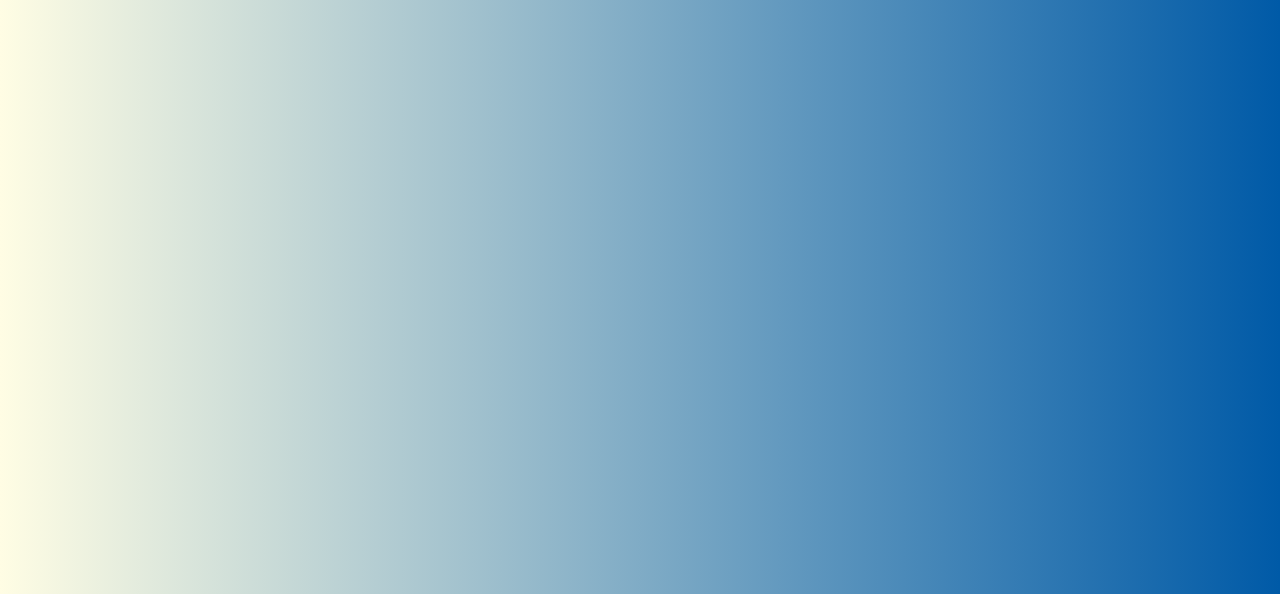
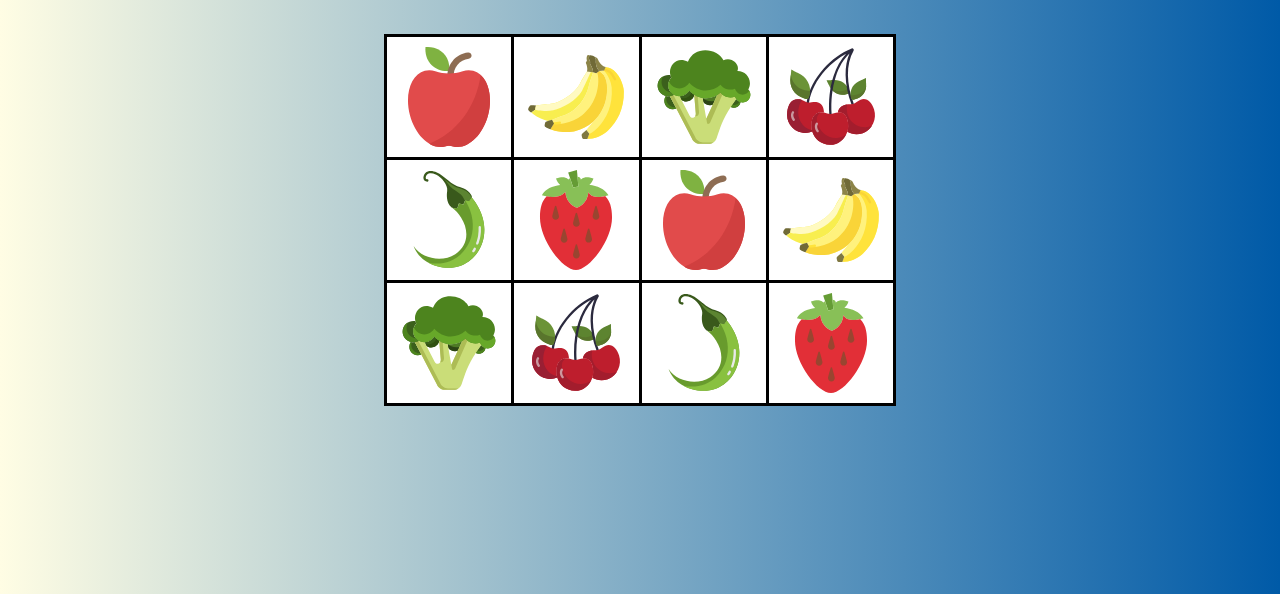
Before and after one commit to DamienT35/Eni-Memory-DamienT, a plain HTML site: page Jouer.html in a window 1280 px wide. Shown: the part 206-800 px from the top of the page. Drawn offline with nearby package versions, Linux system fonts and the light colour scheme.

Commit message:
css jouer modifier

```diff
--- a/Jouer.html
+++ b/Jouer.html
@@ -14,6 +14,7 @@
     <script src="script.js" defer></script>
   </head>
   <body>
+    <h1 class="text-center mb-3">ENI - Memory - Accueil</h1>
     <nav class="navbar navbar-expand bg-dark navbar-dark rounded-4 px-3 justify-content-evenly">
         <ul class="navbar-nav w-100 justify-content-around">
           <li class="nav-item">
@@ -34,25 +35,26 @@
         </ul>
       </nav>
     <main>
-      <section>
-        table>
+      <h1 class="mt-4 text-center">Memory Legume</h1>
+      <section class="mt-5">
+        <table>
         <tr>
-            <td id="0"><img id="1svg"></td>
-            <td id="1"><img id="image_1"></td>
-            <td id="2"><img id="image_2"></td>
-            <td id="3"><img id="image_3"></td>
+            <td id="0"><img id="image_0" src="ressources/memory-legume/1.svg"></td>
+            <td id="1"><img id="image_1" src="ressources/memory-legume/2.svg"></td>
+            <td id="2"><img id="image_2" src="ressources/memory-legume/3.svg"></td>
+            <td id="3"><img id="image_3" src="ressources/memory-legume/4.svg"></td>
         </tr>
         <tr>
-            <td id="4"><img id="image_4"></td>
-            <td id="5"><img id="image_5"></td>
-            <td id="6"><img id="image_6"></td>
-            <td id="7"><img id="image_7"></td>
+            <td id="4"><img id="image_4" src="ressources/memory-legume/5.svg"></td>
+            <td id="5"><img id="image_5" src="ressources/memory-legume/6.svg"></td>
+            <td id="6"><img id="image_6" src="ressources/memory-legume/1.svg"></td>
+            <td id="7"><img id="image_7" src="ressources/memory-legume/2.svg"></td>
         </tr>
         <tr>
-            <td id="8"><img id="image_8"></td>
-            <td id="9"><img id="image_9"></td>
-            <td id="10"><img id="image_10"></td>
-            <td id="11"><img id="image_11"></td>
+            <td id="8"><img id="image_8" src="ressources/memory-legume/3.svg"></td>
+            <td id="9"><img id="image_9" src="ressources/memory-legume/4.svg"></td>
+            <td id="10"><img id="image_10" src="ressources/memory-legume/5.svg"></td>
+            <td id="11"><img id="image_11" src="ressources/memory-legume/6.svg"></td>
         </tr>
     </table>
       </section>
--- a/style.css
+++ b/style.css
@@ -17,3 +17,23 @@ main{
     max-width: 50%;
   }
 }
+
+table {
+  width: 80%;
+  table-layout: fixed;
+  border-collapse: collapse;
+  background-color: white;
+  margin: 20px auto;
+}
+
+td {
+  border: 3px solid black;
+  padding: 10px;
+  text-align: center;
+}
+table img {
+  width: 100%;
+  height: auto;
+  max-width: 100px;
+  max-height: 100px;
+}
```
